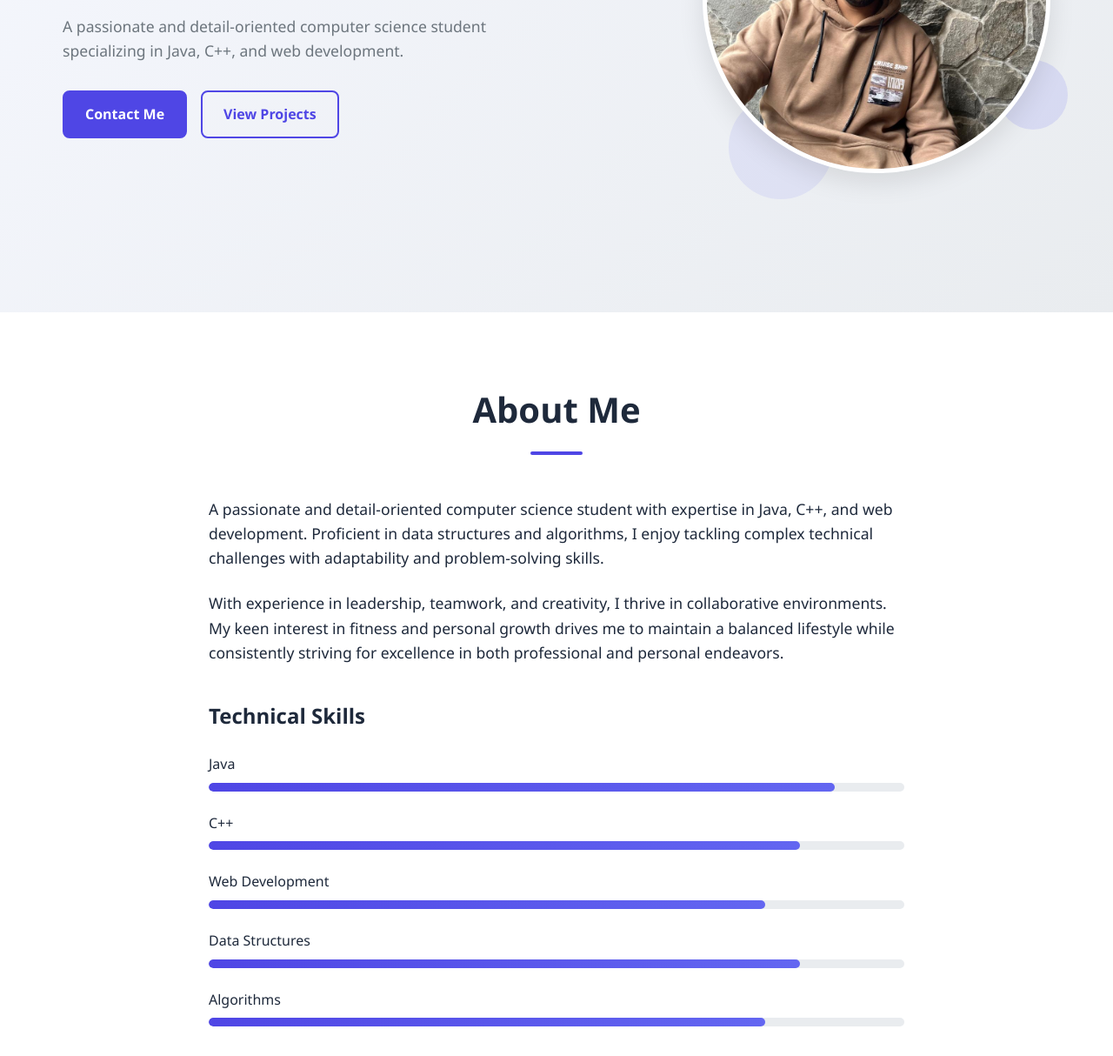
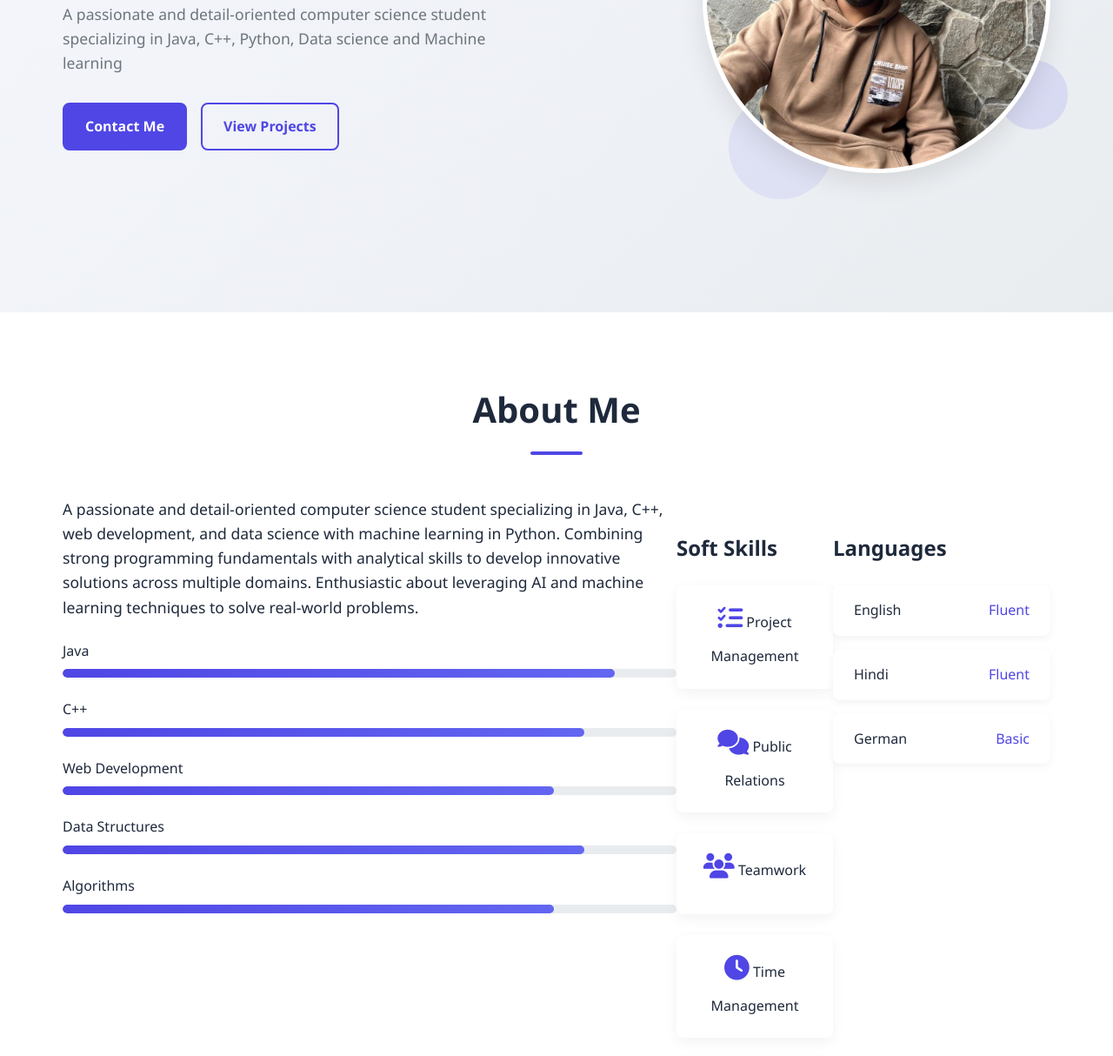
Before and after one commit to Sameer21/Portfolio, a plain HTML site: page index.html in a window 1280 px wide. Shown: the part 441-1655 px from the top of the page at 87% size. Drawn offline with Linux system fonts and the light colour scheme.

Commit message:
Update index.html

```diff
--- a/index.html
+++ b/index.html
@@ -34,7 +34,7 @@
             <div class="header-content">
                 <span class="tag">Software Developer</span>
                 <h1>Sameer Bhardwaj</h1>
-                <p>A passionate and detail-oriented computer science student specializing in Java, C++, and web development.</p>
+                <p>A passionate and detail-oriented computer science student specializing in Java, C++, Python, Data science and Machine learning</p>
                 <div class="cta-buttons">
                     <a href="#contact" class="btn btn-primary">Contact Me</a>
                     <a href="#projects" class="btn btn-outline">View Projects</a>
@@ -62,11 +62,7 @@
             </div>
             <div class="about-content">
                 <div class="about-text">
-                    <p>A passionate and detail-oriented computer science student with expertise in Java, C++, and web development. Proficient in data structures and algorithms, I enjoy tackling complex technical challenges with adaptability and problem-solving skills.</p>
-                    <p>With experience in leadership, teamwork, and creativity, I thrive in collaborative environments. My keen interest in fitness and personal growth drives me to maintain a balanced lifestyle while consistently striving for excellence in both professional and personal endeavors.</p>
-
-                    <div class="skills-container">
-                        <h3>Technical Skills</h3>
+                   <p>A passionate and detail-oriented computer science student specializing in Java, C++, web development, and data science with machine learning in Python. Combining strong programming fundamentals with analytical skills to develop innovative solutions across multiple domains. Enthusiastic about leveraging AI and machine learning techniques to solve real-world problems.</p>
                         <div class="skills">
                             <div class="skill">
                                 <span>Java</span>
```
